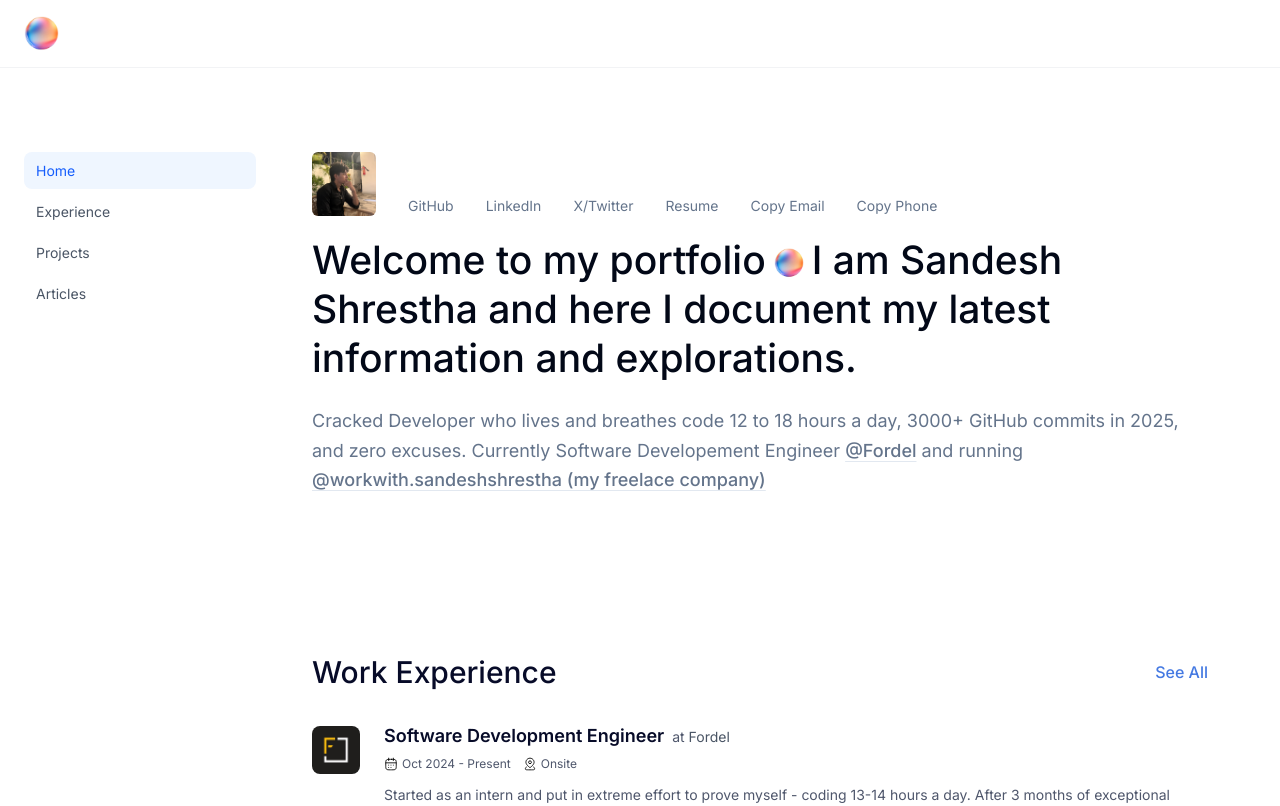
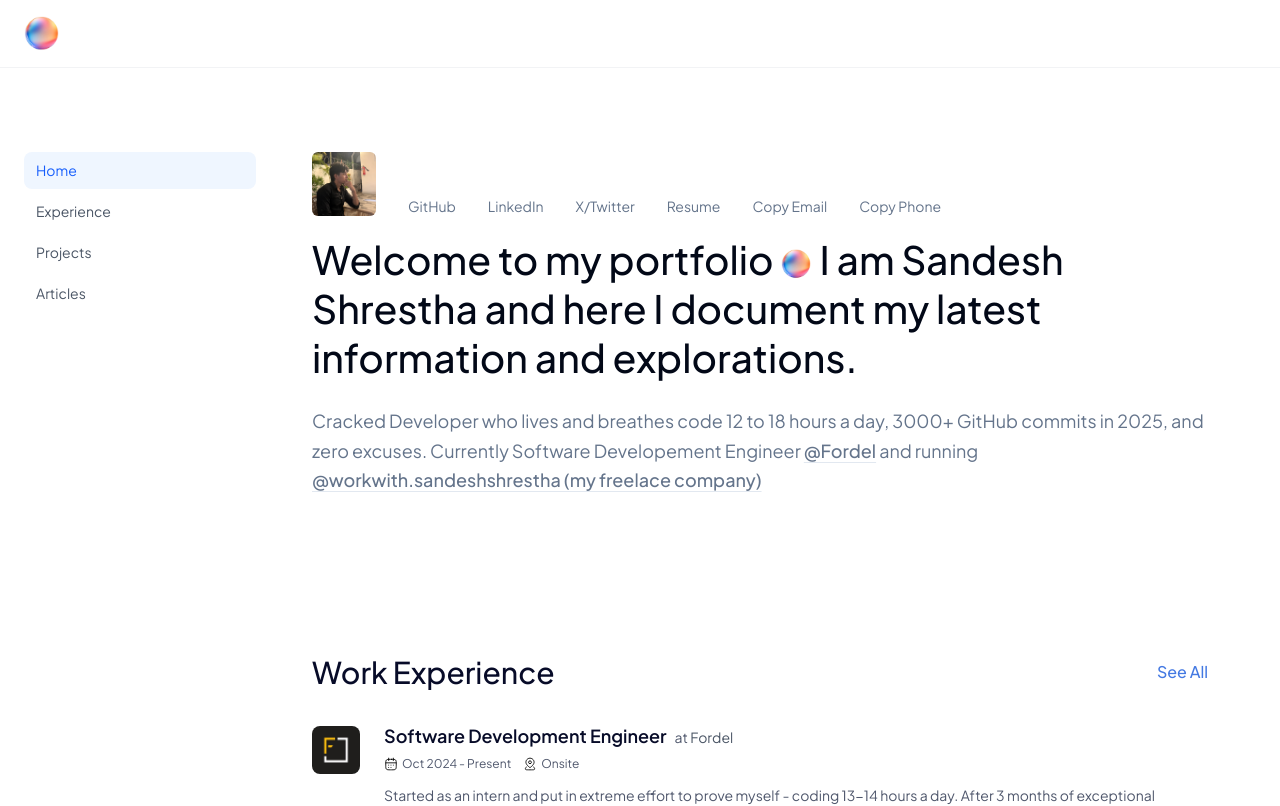
Before and after one commit to yoursandeshshrestha/Portfolio, a Next.js app: page / in a window 1280 px wide. Shown: the top 806 px of the page. Built offline with nearby package versions, Linux system fonts and the light colour scheme.

Commit message:
refactor(layout): update app layout and global styles

```diff
--- a/src/app/globals.css
+++ b/src/app/globals.css
@@ -139,3 +139,12 @@ html {
 }
 
 /* Removed all blog/article-specific styles. All MDX/blog styling is now controlled from MDXComponents.tsx. */
+
+/* Custom font utilities */
+.font-inter {
+  font-family: var(--font-inter);
+}
+
+.font-plus-jakarta {
+  font-family: var(--font-plus-jakarta);
+}
--- a/src/app/layout.tsx
+++ b/src/app/layout.tsx
@@ -1,9 +1,10 @@
 import type { Metadata } from "next";
 import "./globals.css";
-import { Inter } from "next/font/google";
+import { Inter, Plus_Jakarta_Sans } from "next/font/google";
 import { ClientLayout } from "@/src/layout/ClientLayout";
 
-const inter = Inter({ subsets: ["latin"] });
+const inter = Inter({ subsets: ["latin"], variable: "--font-inter" });
+const plusJakartaSans = Plus_Jakarta_Sans({ subsets: ["latin"], variable: "--font-plus-jakarta" });
 
 export const metadata: Metadata = {
   title: "Sandesh Shrestha - Software Engineer",
@@ -18,7 +19,7 @@ export default function RootLayout({
 }: Readonly<{ children: React.ReactNode }>) {
   return (
     <html lang="en">
-      <body className={`${inter.className} bg-white`}>
+      <body className={`${inter.variable} ${plusJakartaSans.variable} ${plusJakartaSans.className} bg-white`}>
         <ClientLayout>{children}</ClientLayout>
       </body>
     </html>
```
